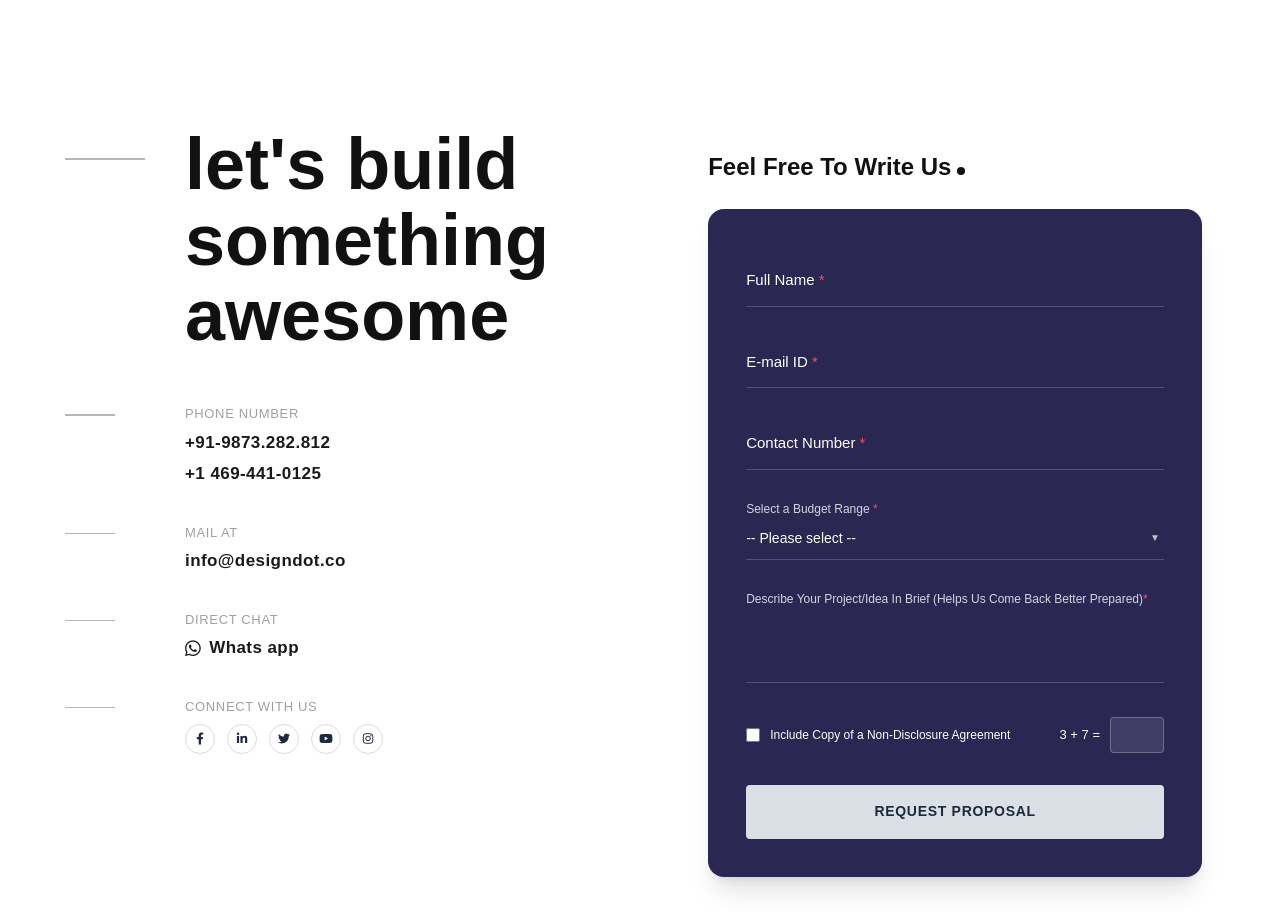
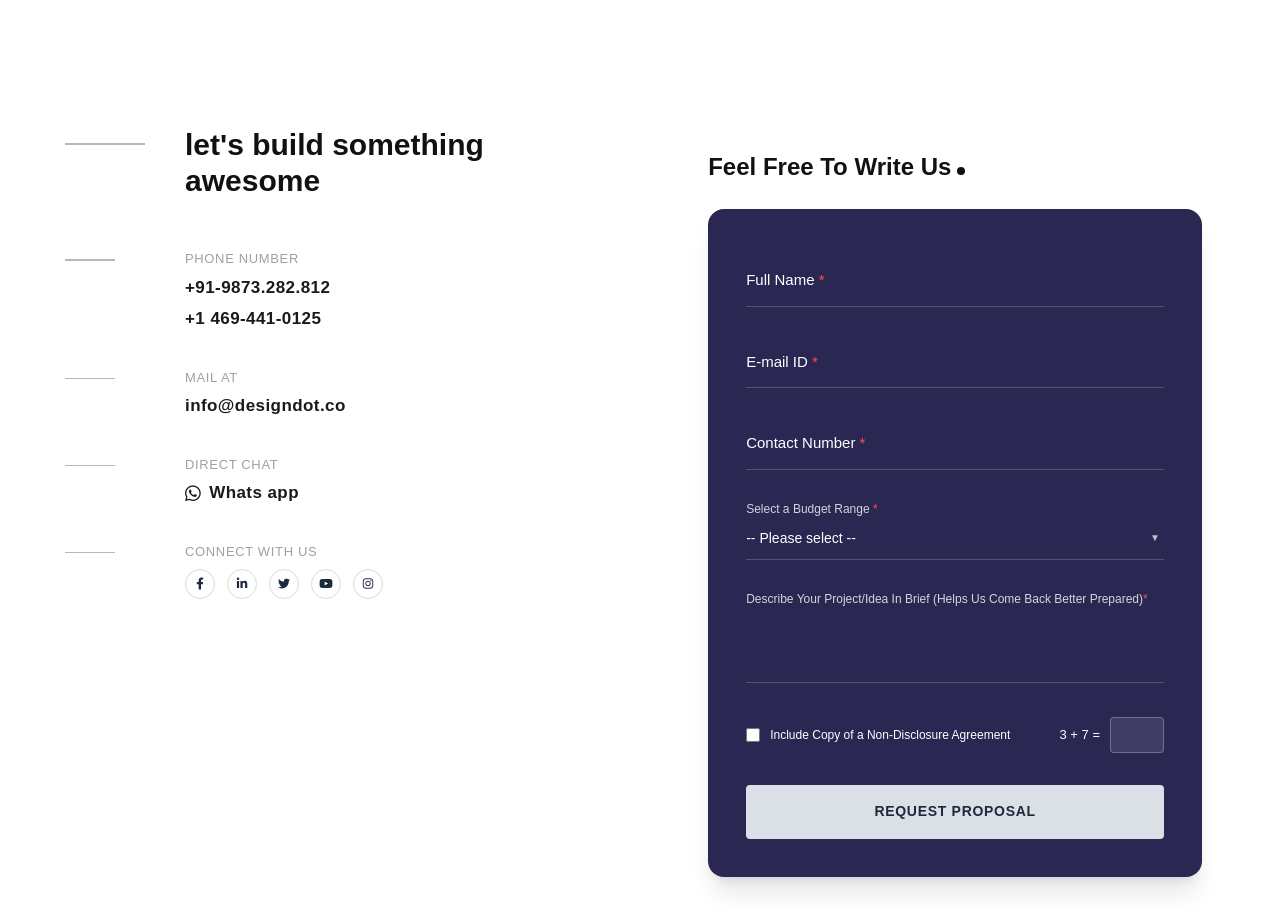
Before and after one commit to PrietyGoyal24/design-dot, a Next.js app: page / in a window 1280 px wide. Shown: the part 8580-9504 px from the top of the page. Built offline with nearby package versions, Linux system fonts and the light colour scheme; a web font is replaced by a local one.

Commit message:
style: set footer heading font-size to 30px with centered divider

```diff
--- a/components/Footer.tsx
+++ b/components/Footer.tsx
@@ -68,9 +68,9 @@ export default function Footer() {
 
             {/* Heading */}
             <div className="relative">
-              <div className="absolute left-[-120px] top-[1.95rem] w-[80px] h-[2px] bg-[#111]/30 hidden sm:block" />
+              <div className="absolute left-[-120px] top-[16px] w-[80px] h-[2px] bg-[#111]/30 hidden sm:block" />
               <h2
-                className="text-[42px] sm:text-[55px] md:text-[68px] lg:text-[72px] leading-[1.05] font-extrabold text-[#111111] lowercase"
+                className="text-[26px] md:text-[30px] leading-[1.2] font-extrabold text-[#111111] lowercase"
                 style={{ fontFamily: 'GTWalsheimPro-Bold, sans-serif', fontWeight: 900 }}
               >
                 let&apos;s build something<br/>awesome
```
